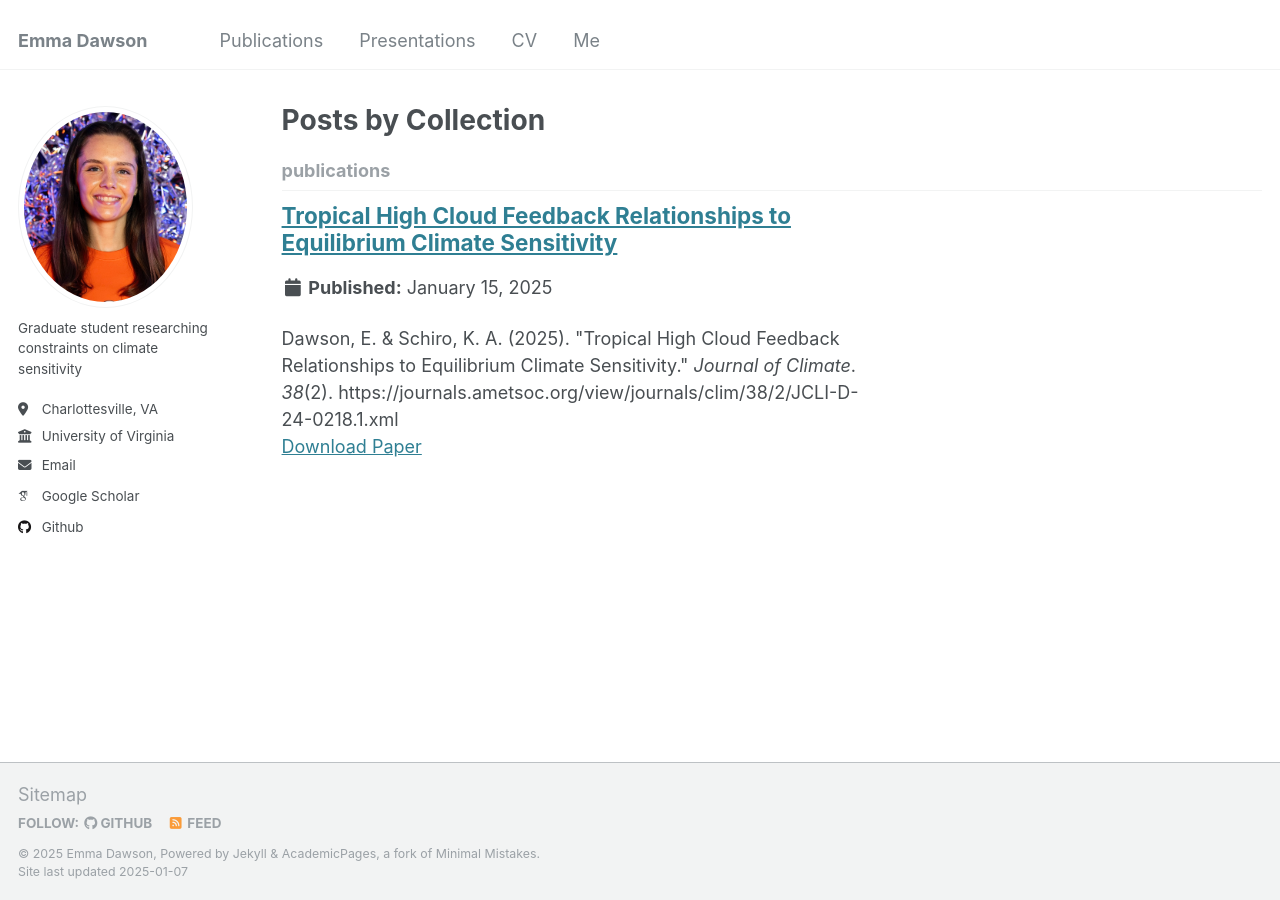
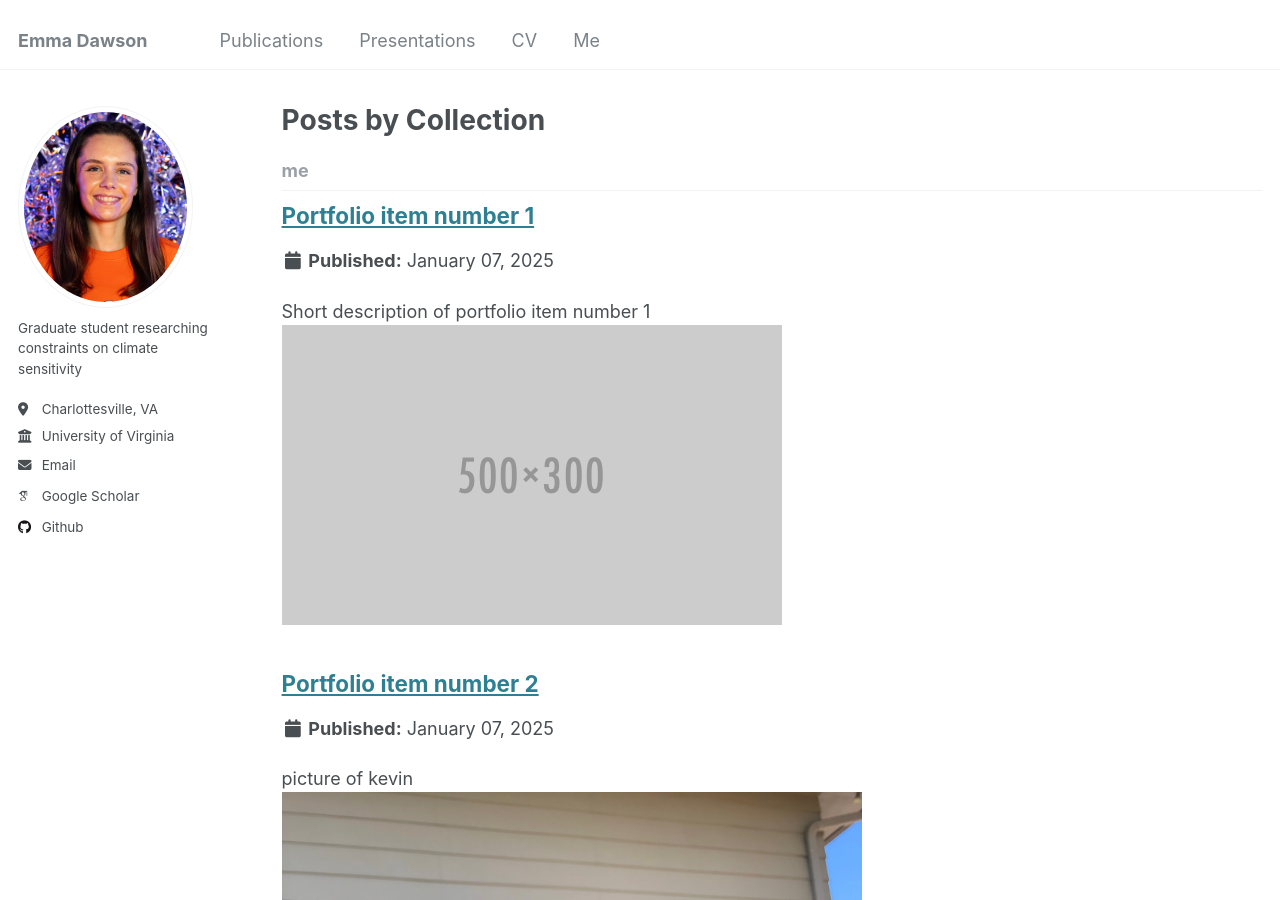
Before and after one commit to Emma-Dawson/Emma-Dawson.github.io, a Jekyll site: the page built from _pages/collection-archive.html, in a window 1280 px wide and 900 px high. Built offline with Jekyll 4.4.1, drawn with Linux system fonts in a browser that asks for light colours; some web fonts are replaced; part of the change alters nothing that is shown.

```diff
--- a/_config.yml
+++ b/_config.yml
@@ -215,6 +215,9 @@ collections:
   publications:
     output: true
     permalink: /:collection/:path/
+  me:
+    output: true
+    permalink: /:collection/:path/
 
 
 # These settings control how pages and collections are included in the site
```
